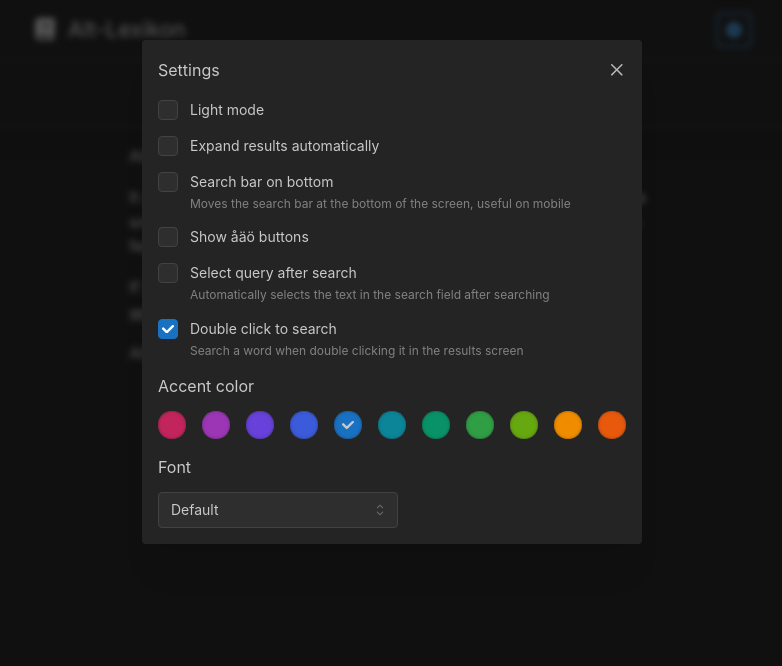
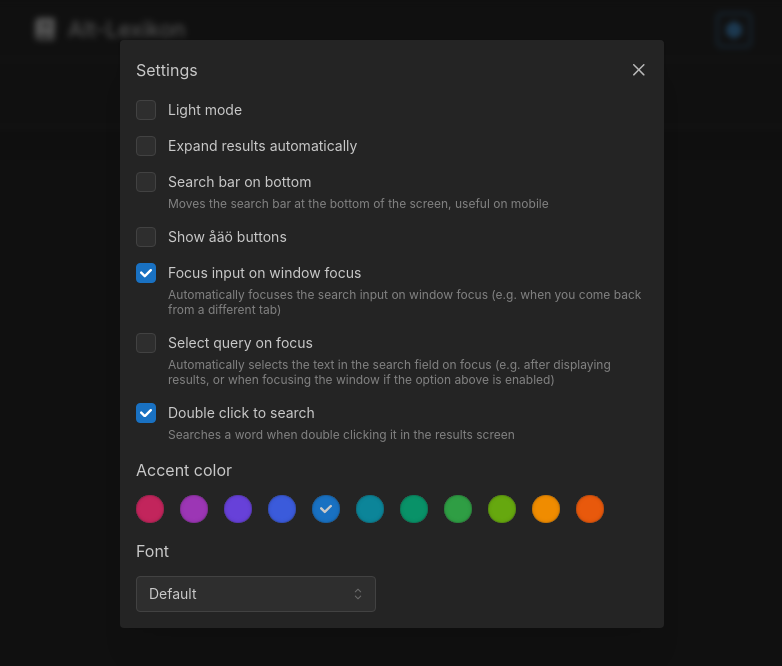
Before and after one commit to Fyde0/alt-lexikon, a React (Vite) app in the folder client/: page / in a window 1280 px wide. Both pictures are taken after a click on the button "Settings". Shown: the top 666 px of the page, without its empty margins (248-1030 px from the left). Built offline with nearby package versions, Linux system fonts and the light colour scheme.

Commit message:
added window focus option

```diff
--- a/client/src/components/SearchInput/index.tsx
+++ b/client/src/components/SearchInput/index.tsx
@@ -36,6 +36,17 @@ function SearchInput({ word }: { word: string | undefined }) {
         combobox.selectFirstOption()
     }, [searchQuery.data])
 
+    // on focus listener
+    window.addEventListener("focus", () => {
+        // focus the search input when the window is focused
+        // this needs a delay for some reason
+        if (settings.focusInputOnWindowFocus) {
+            setTimeout(() => {
+                form.getInputNode("query")?.focus()
+            }, 10)
+        }
+    })
+
     function handleSubmit(word: string) {
         if (!searchQuery.isError && queryValidation.success) {
             combobox.closeDropdown()
@@ -57,7 +68,7 @@ function SearchInput({ word }: { word: string | undefined }) {
 
                     {/* Text input */}
                     <Grid.Col span="auto">
-                        <Combobox.Target >
+                        <Combobox.Target>
                             <TextInput
                                 key={form.key("query")}
                                 {...form.getInputProps("query")}
@@ -70,7 +81,7 @@ function SearchInput({ word }: { word: string | undefined }) {
                                 onFocus={(event) => {
                                     // selects the content when focused
                                     // (useful when autofocus)
-                                    if (settings.selectQueryAfterSearch) {
+                                    if (settings.selectQueryOnFocus) {
                                         event.currentTarget.select()
                                     }
                                     // opens the dropdown when focused
--- a/client/src/components/Settings.tsx
+++ b/client/src/components/Settings.tsx
@@ -33,14 +33,20 @@ function Settings() {
                 onChange={() => setSettings({ ...settings, showCharactersButtons: !settings.showCharactersButtons })}
             />
             <Checkbox
-                label="Select query after search"
-                description="Automatically selects the text in the search field after searching"
-                checked={settings.selectQueryAfterSearch}
-                onChange={() => setSettings({ ...settings, selectQueryAfterSearch: !settings.selectQueryAfterSearch })}
+                label="Focus input on window focus"
+                description="Automatically focuses the search input on window focus (e.g. when you come back from a different tab)"
+                checked={settings.focusInputOnWindowFocus}
+                onChange={() => setSettings({ ...settings, focusInputOnWindowFocus: !settings.focusInputOnWindowFocus })}
+            />
+            <Checkbox
+                label="Select query on focus"
+                description="Automatically selects the text in the search field on focus (e.g. after displaying results, or when focusing the window if the option above is enabled)"
+                checked={settings.selectQueryOnFocus}
+                onChange={() => setSettings({ ...settings, selectQueryOnFocus: !settings.selectQueryOnFocus })}
             />
             <Checkbox
                 label="Double click to search"
-                description="Search a word when double clicking it in the results screen"
+                description="Searches a word when double clicking it in the results screen"
                 checked={settings.doubleClickToSearch}
                 onChange={() => setSettings({ ...settings, doubleClickToSearch: !settings.doubleClickToSearch })}
             />
--- a/client/src/interfaces/settings.ts
+++ b/client/src/interfaces/settings.ts
@@ -4,7 +4,8 @@ interface ISettings {
     expandResults: boolean,
     searchOnBottom: boolean,
     showCharactersButtons: boolean,
-    selectQueryAfterSearch: boolean,
+    focusInputOnWindowFocus: boolean,
+    selectQueryOnFocus: boolean,
     doubleClickToSearch: boolean
 }
 
@@ -14,7 +15,8 @@ export const defaultSettings: ISettings = {
     expandResults: false,
     searchOnBottom: false,
     showCharactersButtons: false,
-    selectQueryAfterSearch: false,
+    focusInputOnWindowFocus: true,
+    selectQueryOnFocus: false,
     doubleClickToSearch: true
 }
 
--- a/client/src/pages/Root.tsx
+++ b/client/src/pages/Root.tsx
@@ -71,7 +71,9 @@ function Root() {
                         blur: 3,
                     }}
                 >
-                    <Settings />
+                    <Box maw="32rem">
+                        <Settings />
+                    </Box>
                 </Modal>
 
                 {/* Fixed search input */}
```
